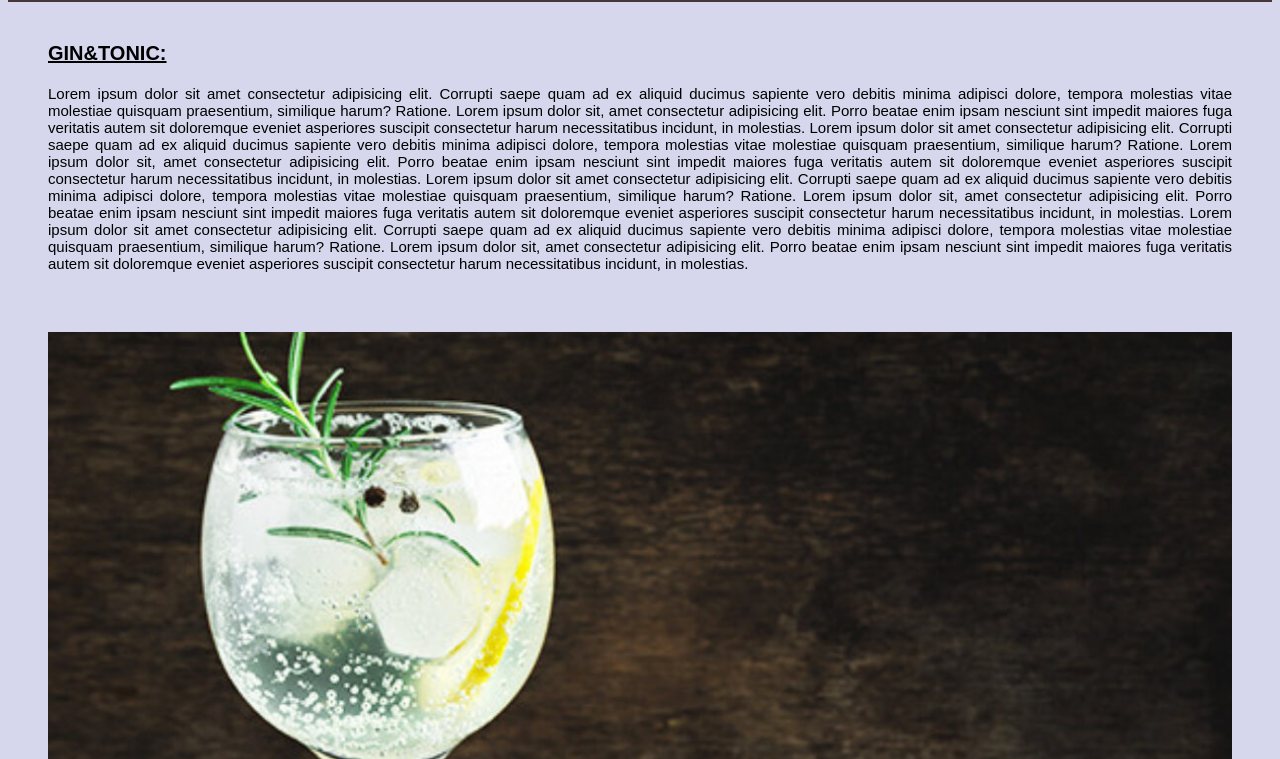
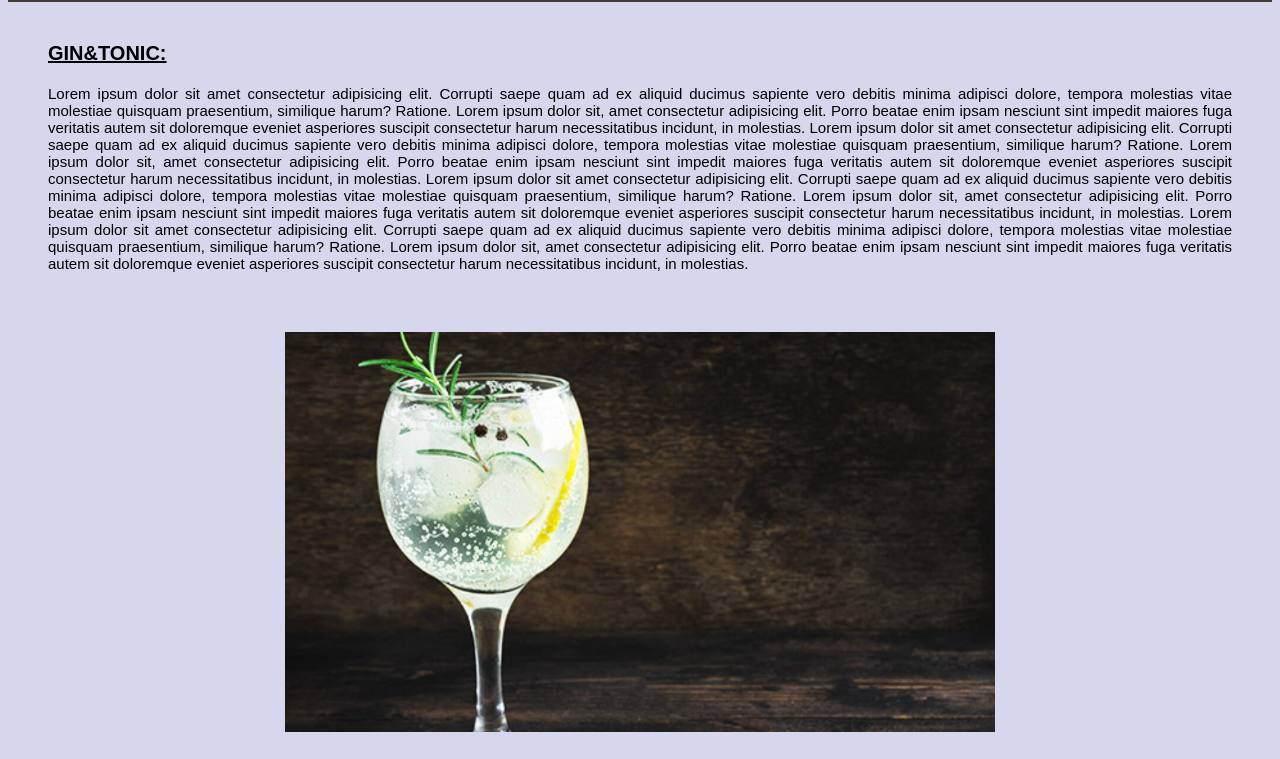
Before and after one commit to dostermanok/Santorini-Osterman, a plain HTML site: page pages/productos.html in a window 1280 px wide. Shown: the part 173-932 px from the top of the page. Drawn offline with Linux system fonts and the light colour scheme; a web font is replaced by a local one.

Commit message:
Productos / Nosotros
Se acomodan tamaños de imagen, se justifica texto en nosotros.

```diff
--- a/css/style.css
+++ b/css/style.css
@@ -229,8 +229,8 @@ main {
 }
 
 .pic-img {
-    height: 100%;
-    width: 100%;
+    height: 60%;
+    width: 60%;
     object-fit: cover;
 }
 
@@ -264,4 +264,5 @@ main {
 #parrafo {
     font-size: 1.5em;
     font-family: Arial, Helvetica, sans-serif;
+    text-align: justify;
 }
```
